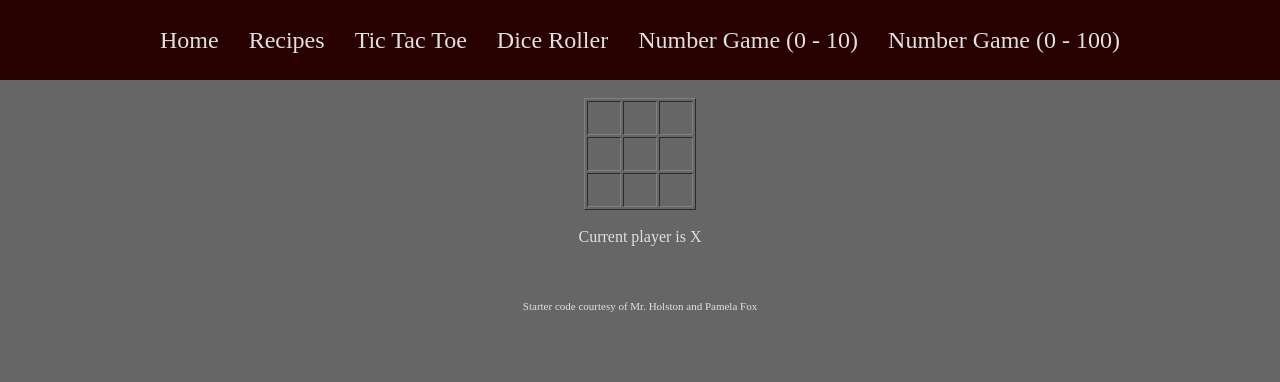
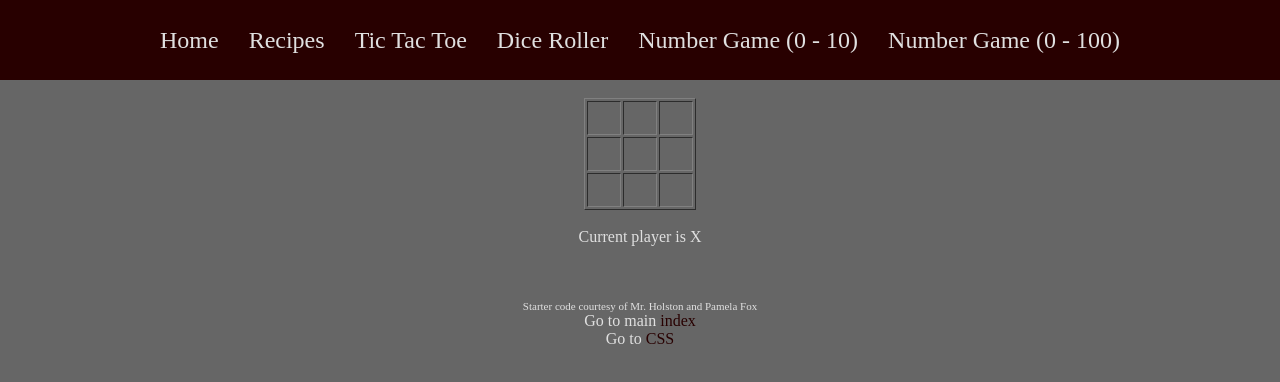
Before and after one commit to rtFan01/OverallPage, a plain HTML site: page TicTacToe.html in a window 1280 px wide. Drawn offline with Linux system fonts and the light colour scheme.

Commit message:
Update TicTacToe.html

```diff
--- a/TicTacToe.html
+++ b/TicTacToe.html
@@ -41,7 +41,8 @@
 <br>
 <br>
 <div id="credits">Starter code courtesy of Mr. Holston and Pamela Fox</div>
-
+<div class="GoToIndex">Go to main <a href="index.html" class="indexLink">index</a></div>
+<div class="GoToIndex" id="height">Go to <a href="IndexStyles.css" class="indexLink">CSS</a></div>
 <script>
     var isGame = true;
     var player = "X";
```
